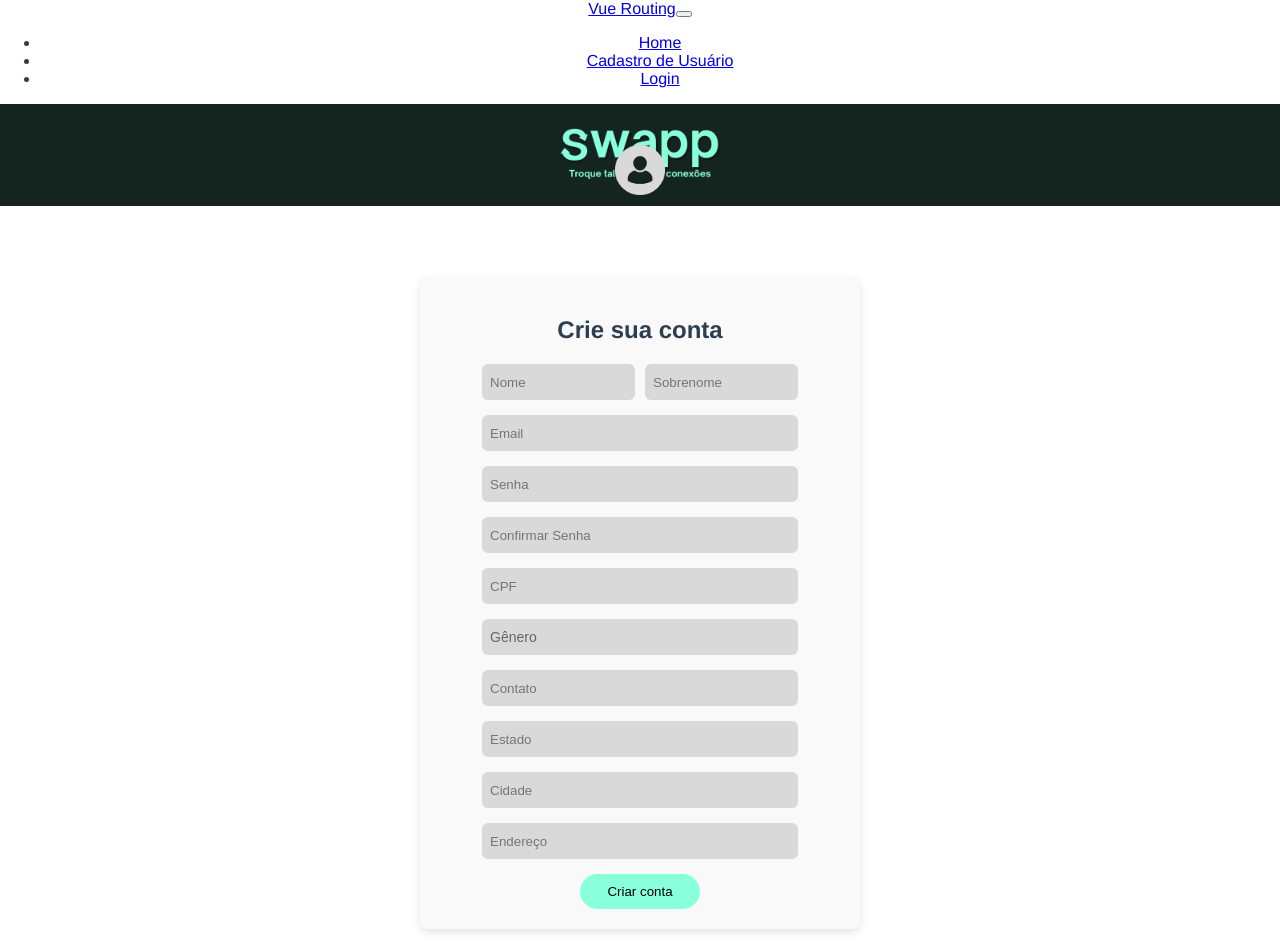
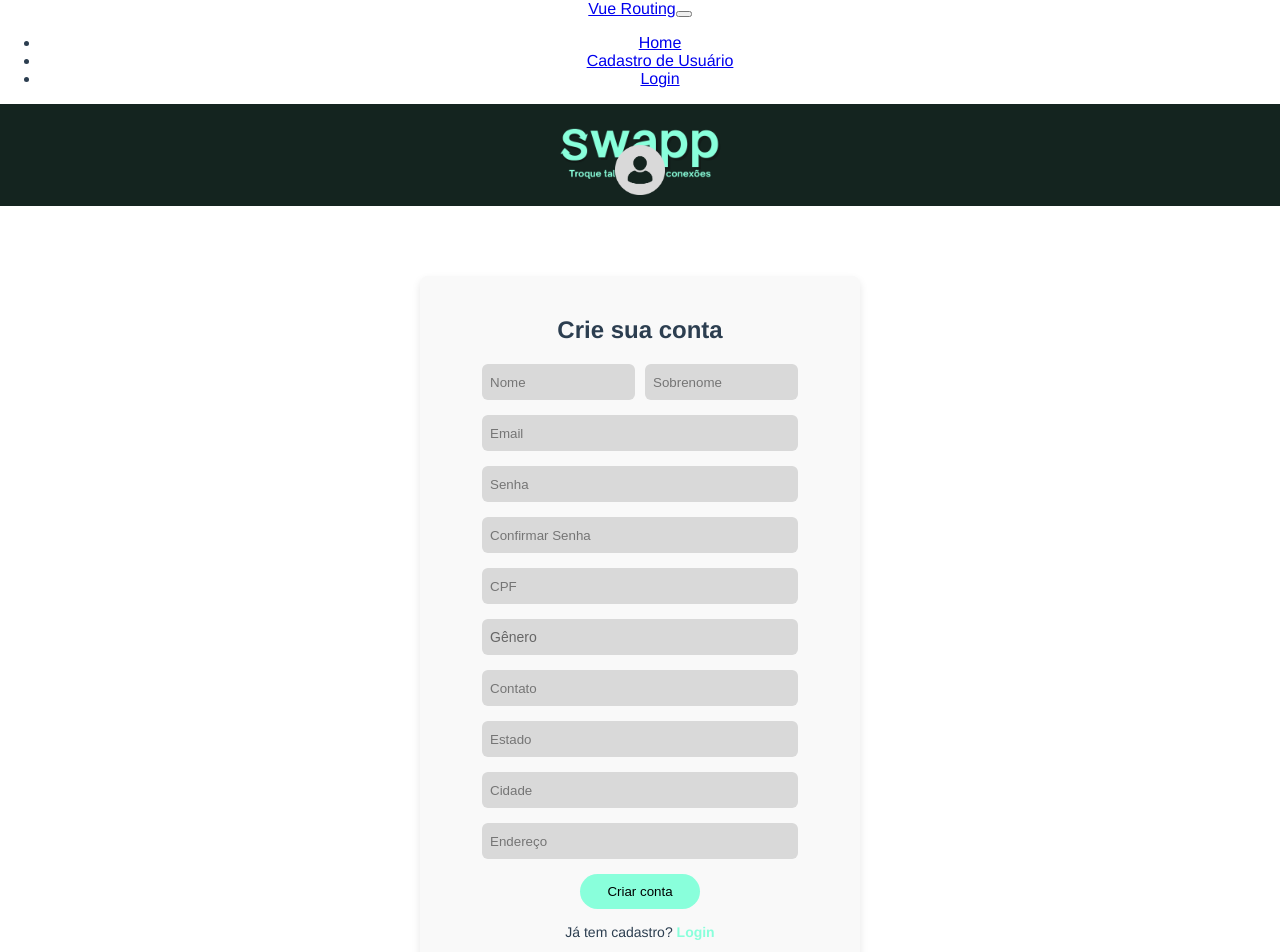
Before and after one commit to Aplicativo-Swapp/swapp-fe, a Vue app in the folder swapp_fe/: page /cadastro in a window 1280 px wide. Shown: the top 952 px of the page. Built offline with nearby package versions, Linux system fonts and the light colour scheme.

Commit message:
colocacao de login no cadastro

```diff
--- a/swapp_fe/src/components/cadastro_usuario.vue
+++ b/swapp_fe/src/components/cadastro_usuario.vue
@@ -49,10 +49,13 @@
           <input type="text" v-model="formData.address" placeholder="Endereço" required />
         </div>
         <button type="submit">Criar conta</button>
+        <p class="login-link">
+          Já tem cadastro? <a href="/login">Login</a>
+        </p>
       </form>
     </div>
     <footer class="footer">
-      <p>Desenvolvido pelo Grupo Lima&copy; </p>
+      <p>Desenvolvido pelo Grupo Lima&copy;</p>
     </footer>
   </div>
 </template>
@@ -75,8 +78,8 @@ export default {
         contact: "",
         state: "",
         city: "",
-        address: ""
-      }
+        address: "",
+      },
     };
   },
   methods: {
@@ -89,8 +92,8 @@ export default {
         console.error("Erro ao enviar dados:", error);
         alert("Erro ao cadastrar. Tente novamente.");
       }
-    }
-  }
+    },
+  },
 };
 </script>
 
@@ -114,7 +117,7 @@ body {
   height: auto;
 }
 
-.login{
+.login {
   width: 50px;
   height: auto;
 }
@@ -140,7 +143,7 @@ body {
   color: #666;
   font-size: 14px;
   appearance: none;
-  }
+}
 
 .profile-image-container {
   position: absolute;
@@ -154,7 +157,7 @@ body {
 }
 
 .name-surname-group input[type="text"] {
-  width:137px;
+  width: 137px;
   height: 20px;
   margin-right: 5px;
   margin-left: 5px;
@@ -176,7 +179,6 @@ label {
   font-weight: light;
 }
 
-
 input[type="text"],
 input[type="password"],
 input[type="email"] {
@@ -190,7 +192,7 @@ input[type="email"] {
 
 button {
   width: 120px;
-  padding:10px;
+  padding: 10px;
   background-color: #89FFDB;
   color: black;
   border: none;
@@ -201,4 +203,21 @@ button {
 button:hover {
   background-color: #89FFDB;
 }
+
+/* Estilo do link "Já tem cadastro? Login" */
+.login-link {
+  font-size: 14px;
+  text-align: center;
+  margin-top: 15px; /* Espaço acima do link */
+}
+
+.login-link a {
+  color: #89FFDB;
+  text-decoration: none;
+  font-weight: bold;
+}
+
+.login-link a:hover {
+  color: #6cffb5;
+}
 </style>
```
